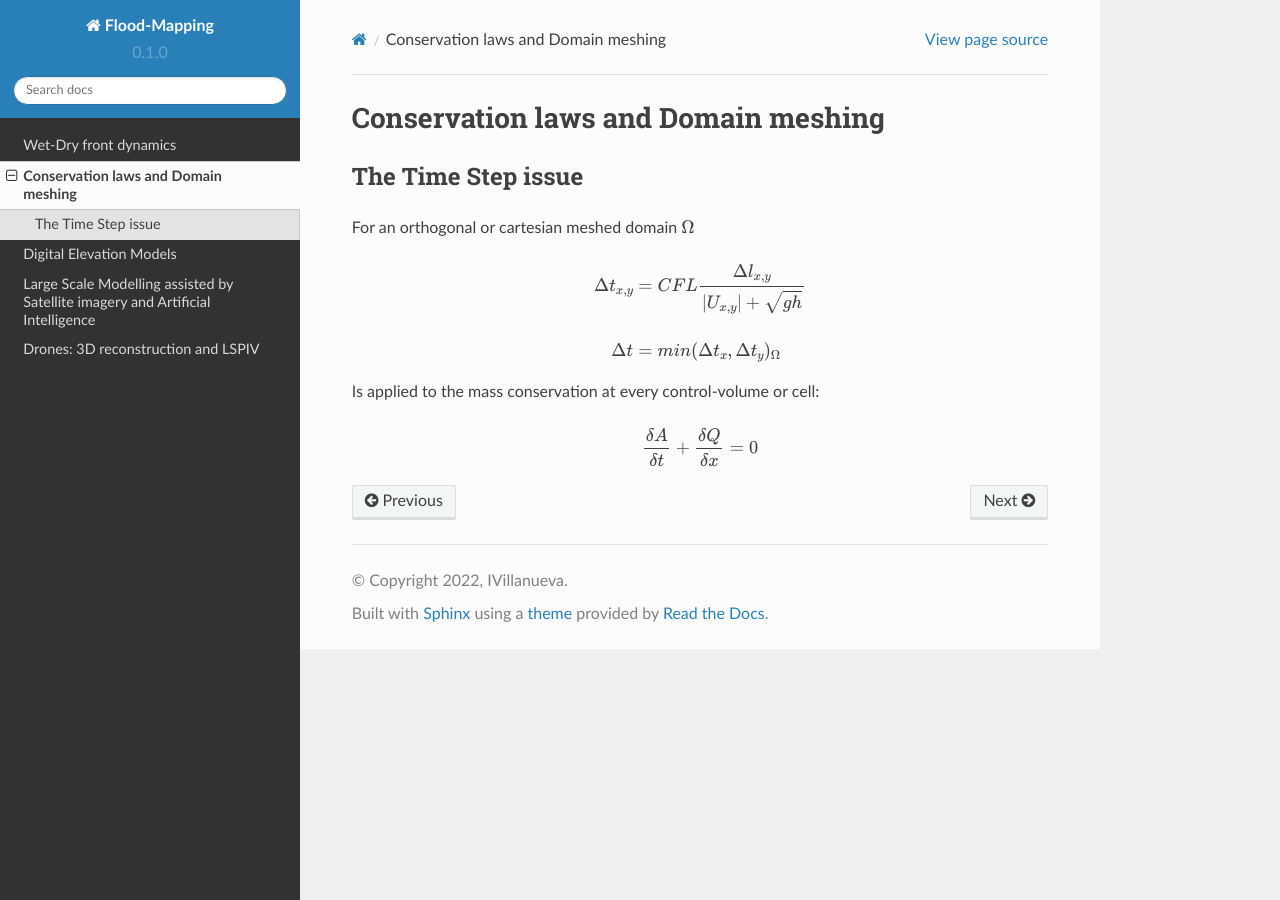
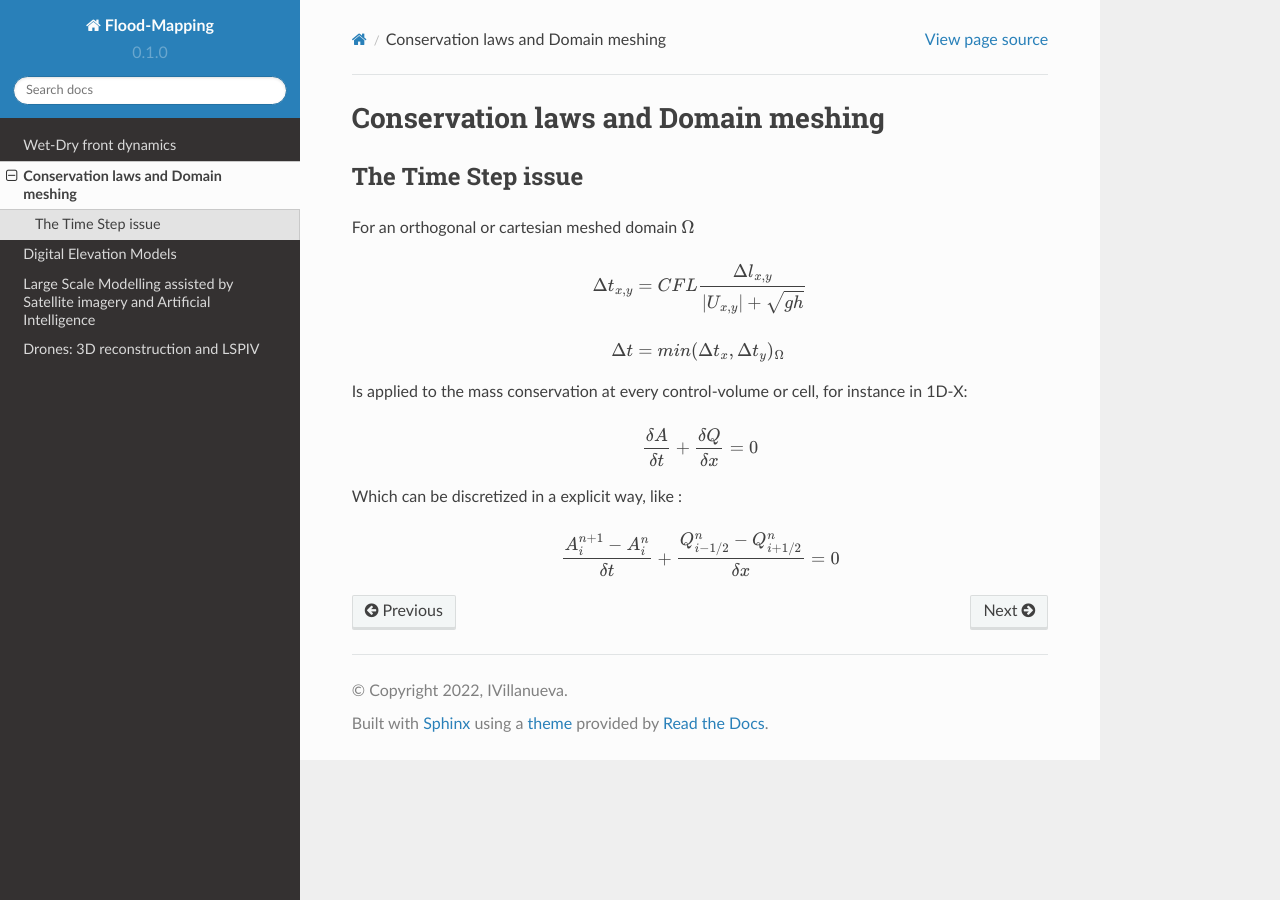
Before and after one commit to ivillamadrid/FloodMapping, a Sphinx documentation site: the page built from docs/source/claws.rst, in a window 1280 px wide. Built offline with Sphinx 7.4.7 and the Read the Docs theme 2.0.0, drawn with Linux system fonts in a browser that asks for light colours.

Commit message:
Update claws.rst

```diff
--- a/docs/source/claws.rst
+++ b/docs/source/claws.rst
@@ -13,8 +13,14 @@ For an orthogonal or cartesian meshed domain  :math:`\Omega`
  \\
   \Delta t &= min(\Delta t_x, \Delta t_y)_{\Omega}
 
-Is applied to the mass conservation at every control-volume or cell:
+Is applied to the mass conservation at every control-volume or cell, for instance in 1D-X:
 
 .. math::
 
   \frac{\delta A} {\delta t} + \frac{\delta Q} {\delta x}=0
+
+Which can be discretized in a explicit way, like :
+
+.. math::
+
+  \frac{ A^{n+1}_i - A^{n}_i} {\delta t} + \frac{Q^{n}_{i-1/2}-Q^{n}_{i+1/2}} {\delta x}=0
```
